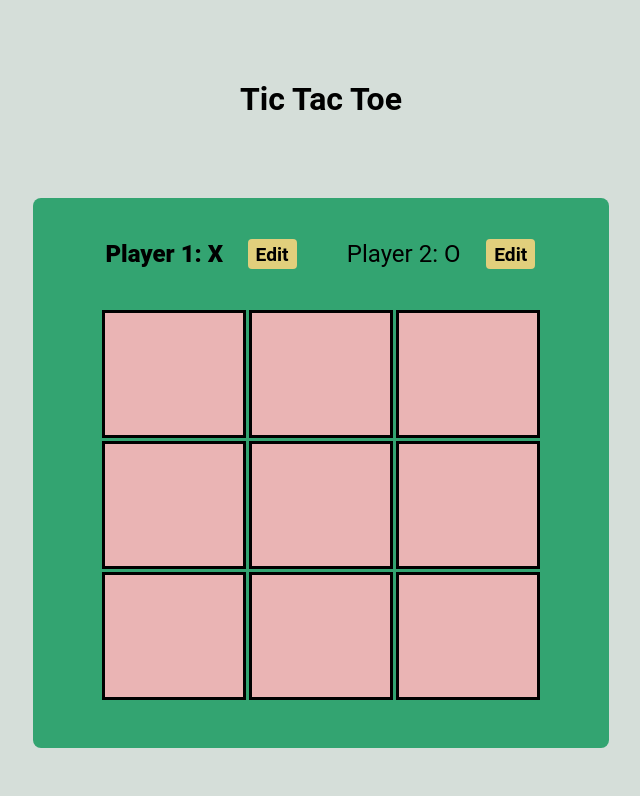
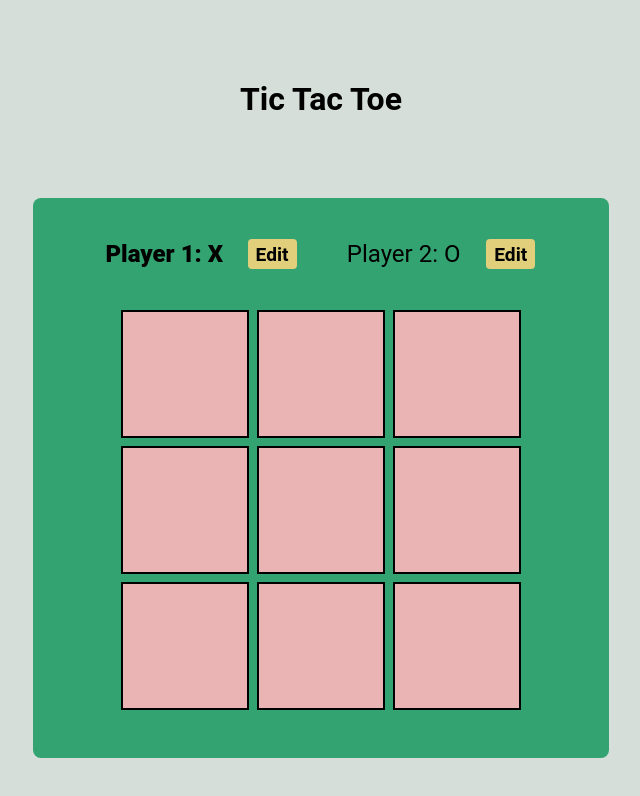
Before and after one commit to OskarsKoleda/tic-tac-toe, a React (Vite) app: page / in a window 1280 px wide. Shown: the top 796 px of the page, without its empty margins (319-959 px from the left). Built offline with nearby package versions, Linux system fonts and the light colour scheme.

Commit message:
refactor square component

```diff
--- a/src/components/gameBoard/gameBoard.tsx
+++ b/src/components/gameBoard/gameBoard.tsx
@@ -14,7 +14,7 @@ export const GameBoard = ({ turns, handleSelectSquare }: GameBoardProps) => {
         row.map((playerSymbol, colIndex) => {
           return (
             <Square
-              onClick={() => handleSelectSquare(rowIndex, colIndex)}
+              onSquareClick={() => handleSelectSquare(rowIndex, colIndex)}
               key={`${rowIndex}-${colIndex}`}
               symbol={playerSymbol}
             />
--- a/src/components/gameBoard/styles.module.css
+++ b/src/components/gameBoard/styles.module.css
@@ -1,6 +1,6 @@
 .gameBoard {
-  display: flex;
-  justify-content: center;
-  flex-wrap: wrap;
-  gap: 0.2rem;
+  display: grid;
+  grid-template-columns: repeat(3, 1fr);
+  gap: 0.5rem;
+  margin: 0 auto;
 }
--- a/src/components/square/square.tsx
+++ b/src/components/square/square.tsx
@@ -1,37 +1,42 @@
-import { useMemo } from "react";
 import xImg from "../../assets/close.png";
 import oImg from "../../assets/letter-o.png";
+import type { SquareValue } from "../../constants/types.ts";
 import { PlayerSymbols } from "../../constants/types.ts";
 import styles from "./styles.module.css";
 
 interface SquareProps {
-  onClick: () => void;
-  symbol: string | null;
+  symbol: SquareValue;
+  onSquareClick: () => void;
 }
 
-export const Square = ({ symbol, onClick }: SquareProps) => {
-  const symbolToRender = useMemo(() => {
-    if (!symbol) {
-      return null;
+export const Square = ({ symbol, onSquareClick }: SquareProps) => {
+  const handleSquareClick = () => {
+    if (symbol) {
+      return;
     }
 
-    return symbol === PlayerSymbols.X ? (
-      <img src={xImg} alt="cross" />
-    ) : (
-      <img src={oImg} alt="circle" />
-    );
-  }, [symbol]);
+    onSquareClick();
+  };
 
-  function handleClick() {
-    if (symbolToRender) return;
-
-    onClick();
-  }
+  const handleSquareKeyDown = (event: React.KeyboardEvent<HTMLDivElement>) => {
+    if (event.key === "Enter") {
+      handleSquareClick();
+    }
+  };
 
   return (
-    <div onClick={handleClick} className={styles.squareContainer}>
-      <span className={`${styles.square} ${symbolToRender ? styles.disabled : ""}`}>
-        {symbolToRender}
+    <div
+      tabIndex={0}
+      onClick={handleSquareClick}
+      onKeyDown={handleSquareKeyDown}
+      className={styles.squareContainer}
+    >
+      <span className={`${styles.square} ${symbol ? styles.disabled : ""}`}>
+        {symbol === PlayerSymbols.X ? (
+          <img src={xImg} alt="cross" />
+        ) : symbol === PlayerSymbols.O ? (
+          <img src={oImg} alt="circle" />
+        ) : null}
       </span>
     </div>
   );
--- a/src/components/square/styles.module.css
+++ b/src/components/square/styles.module.css
@@ -1,8 +1,6 @@
 .squareContainer {
   background-color: #eab4b4;
-  flex: 0 0 30%;
-
-  height: 8rem;
+  aspect-ratio: 1 / 1;
   width: 8rem;
 }
 
@@ -13,11 +11,11 @@
 
   height: 100%;
 
-  border: 0.2rem solid black;
+  border: 2px solid black;
   cursor: pointer;
 
   img {
-    height: 75%;
+    height: 70%;
   }
 }
 
--- a/src/styles.module.css
+++ b/src/styles.module.css
@@ -22,7 +22,7 @@
   background-color: #33a471;
 }
 
-.playersContainer  {
+.playersContainer {
   display: flex;
   align-items: center;
   justify-content: space-between;
@@ -55,6 +55,6 @@ input {
 }
 
 input:focus {
-    border-color: #007BFF;
+  border-color: #007bff;
   box-shadow: 0 4px 8px rgba(0, 123, 255, 0.3);
 }
```
Lines whose indentation alone changed are shown as unchanged.
